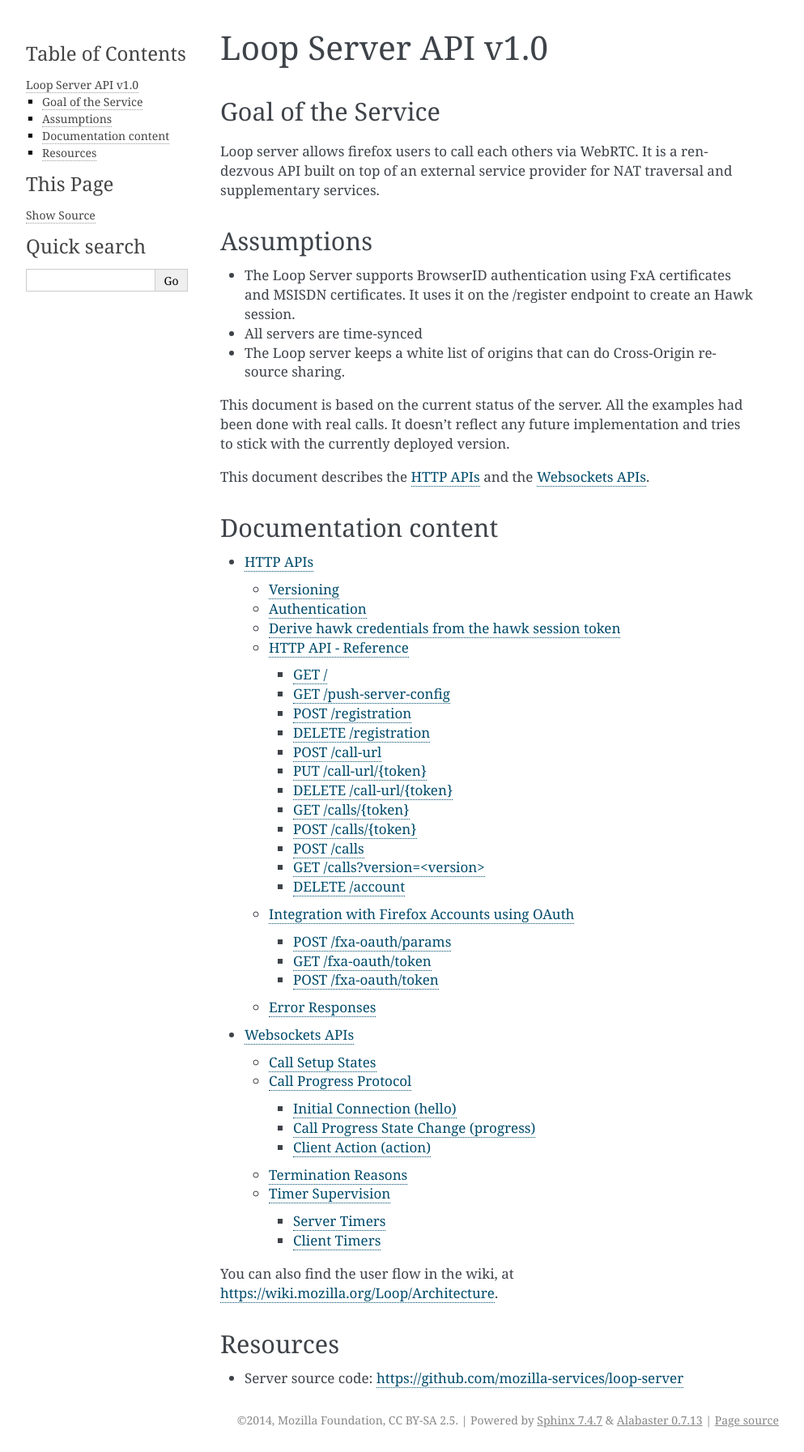
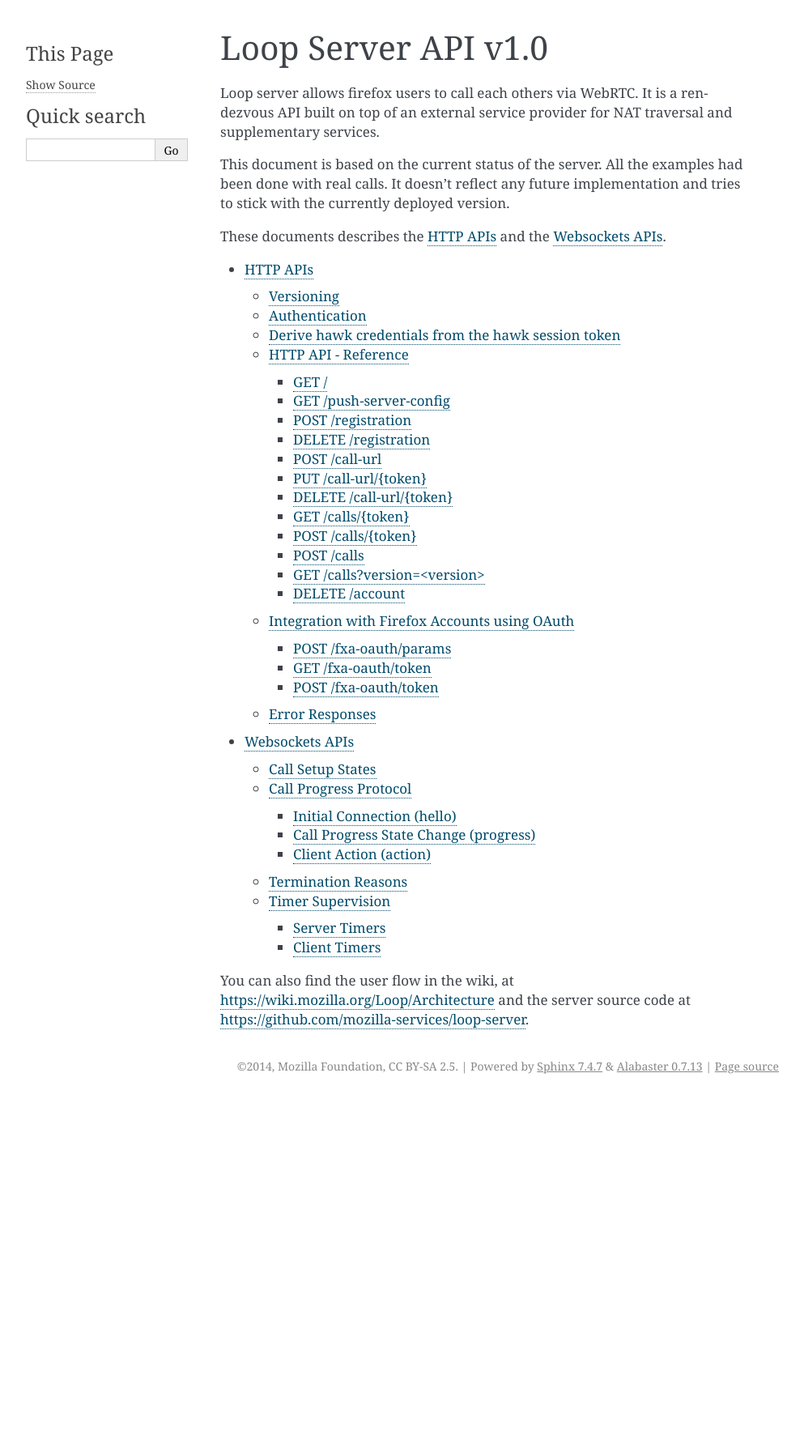
Before and after one commit to mozilla-services/docs, a Sphinx documentation site: the page built from source/loop/index.rst, in a window 1280 px wide. Shown: the whole page at 81% size, without its empty margins (148-1141 px from the left). Built offline with Sphinx 7.4.7, drawn with Linux system fonts in a browser that asks for light colours; the version number could not be read and is left out; after the commit the page ends 1356 px from its top, so only the background shows below that.

Commit message:
Change the Table of contents on the loop root page

```diff
--- a/source/loop/index.rst
+++ b/source/loop/index.rst
@@ -4,34 +4,16 @@
 Loop Server API v1.0
 ====================
 
-Goal of the Service
-===================
-
 Loop server allows firefox users to call each others via WebRTC. It is
 a rendezvous API built on top of an external service provider for NAT traversal
 and supplementary services.
-
-Assumptions
-===========
-
-- The Loop Server supports BrowserID authentication using FxA
-  certificates and MSISDN certificates.
-  It uses it on the /register endpoint to create an Hawk session.
-
-- All servers are time-synced
-
-- The Loop server keeps a white list of origins that can do Cross-Origin
-  resource sharing.
-
 
 This document is based on the current status of the server. All the examples
 had been done with real calls. It doesn't reflect any future implementation and
 tries to stick with the currently deployed version.
 
-This document describes the :ref:`HTTP APIs <http-apis>` and the :ref:`Websockets APIs <websockets-apis>`.
-
-Documentation content
-=====================
+These documents describes the :ref:`HTTP APIs <http-apis>` and the
+:ref:`Websockets APIs <websockets-apis>`.
 
 .. toctree::
    :maxdepth: 3
@@ -40,9 +22,5 @@
    websockets
 
 You can also find the user flow in the wiki, at
-https://wiki.mozilla.org/Loop/Architecture.
-
-Resources
-=========
-
-- Server source code: https://github.com/mozilla-services/loop-server
+https://wiki.mozilla.org/Loop/Architecture and the server source code at
+https://github.com/mozilla-services/loop-server.
```
